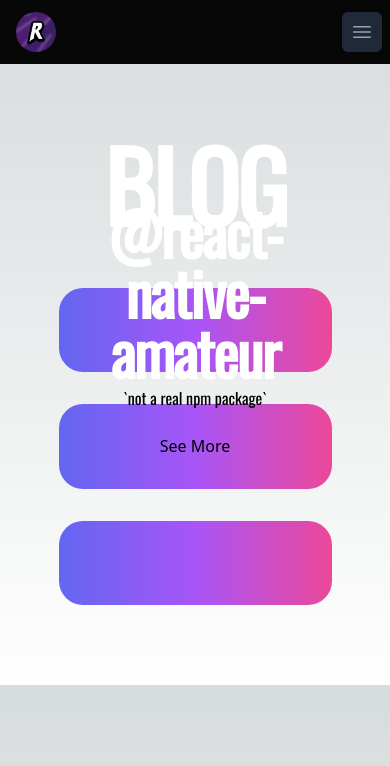
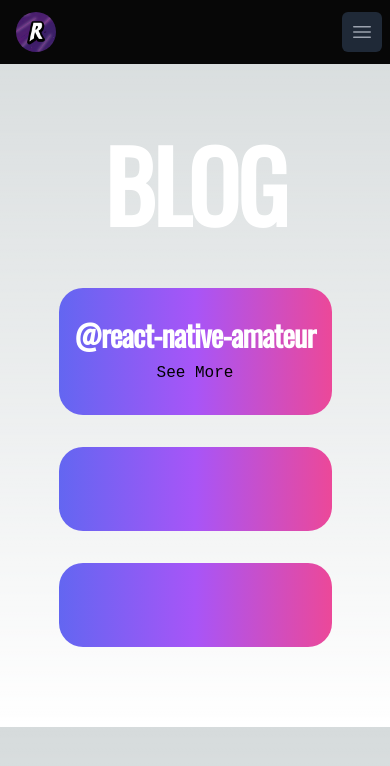
Before and after one commit to gemsjohn/riley-games, a Next.js app: page /blog in a window 390 px wide. Shown: the top 766 px of the page. Built offline with nearby package versions, Linux system fonts and the light colour scheme; a web font is replaced by a local one.

Commit message:
minor blog UI update

```diff
--- a/pages/blog.tsx
+++ b/pages/blog.tsx
@@ -20,14 +20,13 @@ export default function Blog() {
                 }}
                 className="bg-gradient-to-r from-indigo-500 via-purple-500 to-pink-500 rounded-3xl m-8 flex items-center justify-center"
                 style={{
-                  height: '10vh',
+                  height: '15vh',
                   width: '70vw'
                 }}
               >
                 <div className="flex flex-col">
-                  <h1 className="text-6xl font-bold tracking-tight text-white font-oswald flex items-center justify-center" >@react-native-amateur</h1>
-                  <text className="mt-1 font-oswald">`not a real npm package`</text>
-                  <text className="mt-6">See More</text>
+                  <h1 className="text-3xl md:text-4xl lg:text-6xl font-bold tracking-tight text-white font-oswald flex items-center justify-center" >@react-native-amateur</h1>
+                  <text className="mt-2 font-subtext">See More</text>
                 </div>
               </button>
               :
@@ -63,7 +62,7 @@ export default function Blog() {
                   </div>
                 </button>
                 <div className="flex flex-col">
-                  <h1 className="text-6xl font-bold tracking-tight text-white font-oswald flex items-center justify-center" >@react-native-amateur</h1>
+                <h1 className="text-3xl md:text-4xl lg:text-6xl font-bold tracking-tight text-white font-oswald flex items-center justify-center" >@react-native-amateur</h1>
                   <text className="mt-1 font-oswald flex items-center justify-center">`not a real npm package`</text>
                 </div>
 
```
